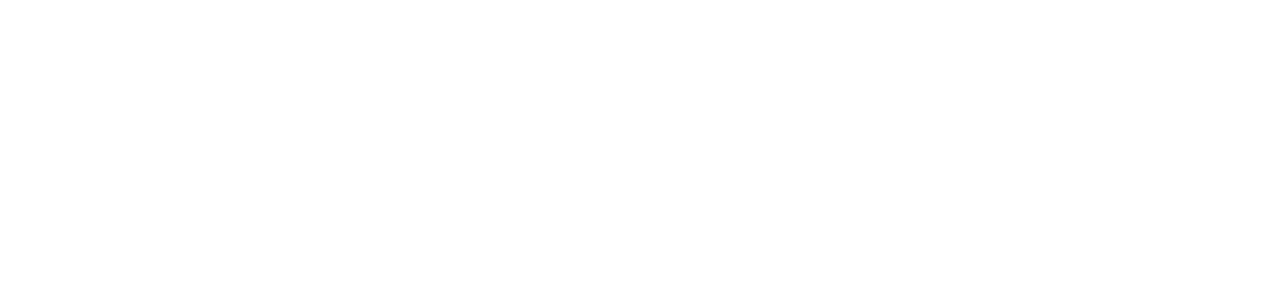
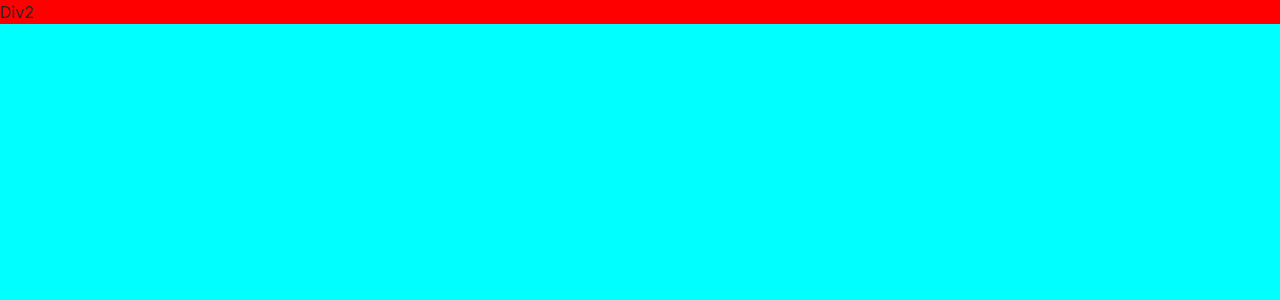
Before and after one commit to I-am-Harsh/codepen-clone, a React (Create React App) app: page /test in a window 1280 px wide. Shown: the top 300 px of the page. Built offline with nearby package versions, Linux system fonts and the light colour scheme.

Commit message:
fixed height issues

```diff
--- a/package.json
+++ b/package.json
@@ -8,6 +8,7 @@
     "@testing-library/user-event": "^12.1.10",
     "bootstrap": "^4.5.3",
     "codemirror": "^5.58.2",
+    "jquery": "^3.5.1",
     "lodash": "^4.17.20",
     "react": "^17.0.1",
     "react-codemirror2": "^7.2.1",
--- a/src/App.css
+++ b/src/App.css
@@ -1,56 +1,91 @@
-.main{
+.body{
   height: 100%;
-  width : 100%;
 }
 
-.output {
-  width : 100%;
-  height : 50vh;
+.main {
+  display : flex;
+  flex-direction: column;
+  height: 100vh;
 }
 
-.editor {
-  width : 100%;
-  height : 50vh;
-  display : flex;
+.editor-outer{
+  flex-grow: 1;
+  flex-basis: auto;
+  display: flex;
   flex-direction: row;
-  flex : 1;
-  background-color: #333642;
+  background-color: #333642;;
+}
+
+.output{
+  flex-grow: 1;
+  flex-basis: auto;
+  height: 100%;
+  background-color: aqua;
+  /* resize: both; */
+  overflow: hidden;
 }
 
 .editor-container{
+  flex-direction: column;
   flex : 1;
-  flex-grow: 1;
-  margin: 10px;
+  margin : 10px;
 }
 
-.editor-header {
+.Codemirror{
+  height: 100% !important;
+}
+
+.editor-container-min{
+  background-color: bisque;
+}
+
+.editor-header{
   display: flex;
   justify-content: space-between;
+  background-color:rgba(0,0,0,0.5);
   color: white;
-  background-color:rgba(0,0,0,0.1);
-  padding-bottom: .1px;
-  border-top-left-radius: 5px;
-  border-top-right-radius: 5px;
+  border-top-left-radius: 10px;
+  border-top-right-radius: 10px;
 }
 
 
 .button {
-  background-color: rgba(0,0,0,0.1);
+  background-color: rgba(0,0,0,0.5);
   color : white;
   border: 0px;
+  border-top-right-radius: 10px;
 }
 
 
-/* Header/Logo Title */
-.landing-header {
-  padding: 60px;
-  text-align: center;
-  background: #1abc9c;
-  color: white;
-  font-size: 30px;
+
+
+
+.outer-test{
+  background-color: green;
+  /* display: flex; */
+  /* flex-direction: column; */
+  height: 100%;
+  width: 100%;
 }
 
-/* Page Content */
-.landing-content {
-  padding:20px;
+.inner{
+  background-color: aqua;
+  /* flex-grow: 1; */
+  /* position: absolute; */
+  /* top : 0; */
+  /* bottom: 50%; */
+  /* right : 0;
+  left : 0; */
+  height: 200vh;
 }
+
+.inner-2{
+  background-color: red;
+  /* flex-grow: 1; */
+  /* height: 50%; */
+  z-index: 2;
+  position: fixed;
+  top : 0;
+  right : 0;
+  left : 0;
+}
--- a/src/Components/Editor.js
+++ b/src/Components/Editor.js
@@ -1,38 +1,34 @@
-import React from 'react';
-import { Controlled as ControlledEditor, UnControlled } from 'react-codemirror2';
+import React, { useState } from 'react';
+import { UnControlled } from 'react-codemirror2';
 import debounce from 'lodash/debounce';
 
-
+// 8120100314
 const Editor = (props) => {
     const { title, language, code } = props;
 
-    // console.log(language);
+    const [className, setClassName]  = useState('editor-container');
 
     const handleChange = (editor, data, value) => {
         props.handleCodeChange(language, value);
     }
 
-
+    const minimize = () => {
+        console.log('minimized');
+        if(className === 'editor-container'){
+            setClassName('editor-container-min')
+        }
+        else{
+            setClassName('editor-container')
+        }
+    }
 
     return(
-        <div className = 'editor-container'>
-            <div className = 'editor-header pl-2'>
+        <div className = {className}>
+            <div className = 'editor-header pl-3'>
                 {title}
-                <button className = 'button'>X</button>
+                <button className = 'button' onClick = {minimize}>X</button>
             </div>
             <div className = 'editor-body'>
-                {/* <ControlledEditor
-                    onBeforeChange = {handleChange}
-                    className = 'code-mirror-wrapper'
-                    value = {code}
-                    options = {{
-                        lineWrapping : true,
-                        lint : true,
-                        mode : language,
-                        lineNumbers : true,
-                        theme : "material"
-                    }}
-                /> */}
                 <UnControlled
                     onChange = {debounce(handleChange, 750)}
                     className = 'code-mirror-wrapper'
--- a/src/Components/Main.js
+++ b/src/Components/Main.js
@@ -1,11 +1,12 @@
 import React, { Component } from "react";
 import { BrowserRouter, Switch, Route } from 'react-router-dom';
-
+import $ from 'jquery';
 import Editor from "./Editor";
 import Output from "./Output";
 import Landing from './Landing';
 
 import {css, xml} from '../basicCode';
+import Test from "./TestComp";
 
 class Main extends Component {
     constructor(props) {
@@ -43,9 +44,11 @@ class Main extends Component {
                 console.log('default');
                 break;
         }
+    }
+
+    componentDidMount(){
 
     }
-
 
     render() {
         const { xml, css, js } = this.state;
@@ -55,7 +58,7 @@ class Main extends Component {
                     <Route exact path = '/' component = {(props) => <Landing {...props}/> }/>
                     <Route exact path = '/code/*'>
                     <div className = 'main'>
-                            <div className = 'editor'>
+                        <div className = 'editor-outer'>
                             <Editor handleCodeChange = {this.handleCodeChange} language = "xml" title = "HTML" code = {xml}/>
                             <Editor handleCodeChange = {this.handleCodeChange} language = 'css' title = "CSS" code = {css} />
                             <Editor handleCodeChange = {this.handleCodeChange} language = 'js' title = "JS" code = {js} />
@@ -65,6 +68,7 @@ class Main extends Component {
                         </div>
                     </div>
                     </Route>
+                    <Route exact path = '/test' component = {Test}/>
                 </Switch>
             </BrowserRouter>
         )
--- /dev/null
+++ b/src/Components/TestComp.js
@@ -0,0 +1,18 @@
+import React from 'react';
+
+
+
+const Test = () => {
+    return(
+        <div className = 'outer-test'>
+            <div className = 'inner'>
+                Div1
+            </div>
+            <div className = 'inner-2'>
+                Div2
+            </div>
+        </div>
+    )
+}
+
+export default Test;
--- a/src/basicCode.js
+++ b/src/basicCode.js
@@ -1,6 +1,5 @@
 export const xml =
-`
-<div>
+`<div>
     <div class="header">
         <h1>Web Editor</h1>
         <p>Develop website on the go</p>
@@ -17,8 +16,7 @@ export const xml =
 `
 
 export const css =
-`
-body {
+`body {
     font-family: Arial;
     margin: 0;
 }
```
Also changed, not shown: 1 other file (tests, documents, lock files or other folders). Lines whose indentation alone changed are shown as unchanged.
